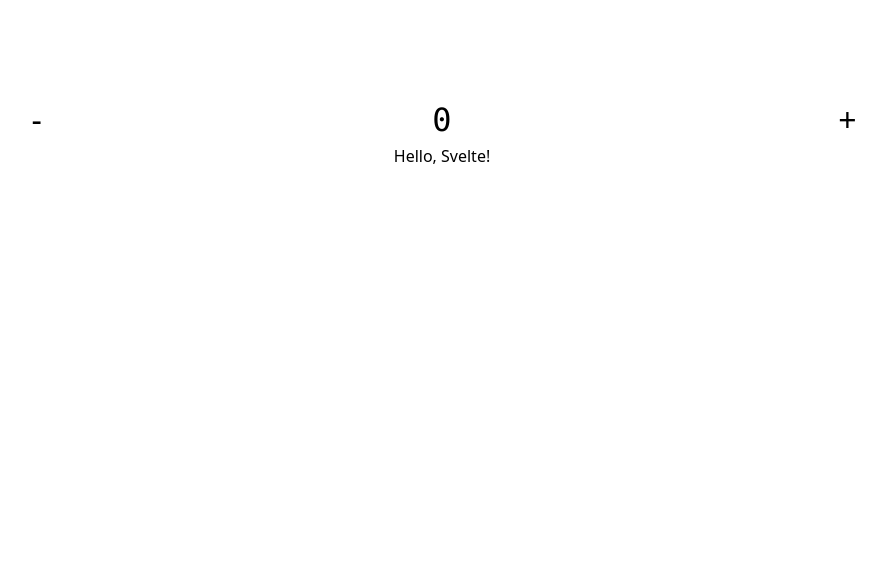
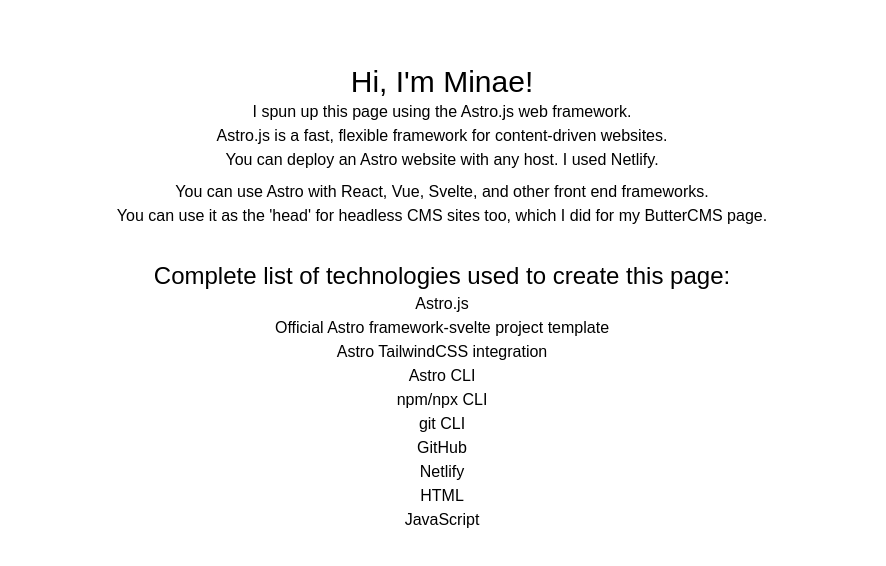
Before and after one commit to minaelee/astro-svelte, an Astro site: page / in a window 1280 px wide. Shown: the whole page, without its empty margins (198-1084 px from the left). Built offline with nearby package versions, Linux system fonts and the light colour scheme; Astro itself is replaced by a stand-in of ours.

Commit message:
update index

```diff
--- /dev/null
+++ b/global.css
@@ -0,0 +1,7 @@
+@font-face {
+  font-family: 'SourceSansPro';
+  src: url('/fonts/SourceSansPro-Regular') format('woff');
+  font-weight: normal;
+  font-style: normal;
+  font-display: swap;
+}
--- /dev/null
+++ b/src/components/Intro.svelte
@@ -0,0 +1,41 @@
+<!-- <script lang="ts">
+	let count = 0;
+
+	function add() {
+		count += 1;
+	}
+
+	function subtract() {
+		count -= 1;
+	}
+</script> -->
+
+<!-- <div class="counter">
+	<button on:click={subtract}>-</button>
+	<pre>{count}</pre>
+	<button on:click={add}>+</button>
+</div> -->
+<div class="message mx-10">
+	<slot />
+</div>
+
+<style>
+	/* .counter {
+		display: grid;
+		font-size: 2em;
+		grid-template-columns: repeat(3, minmax(0, 1fr));
+		margin-top: 2em;
+		place-items: center;
+	} */
+
+	.message {
+		text-align: center;
+		font-family: 'SourceSansPro', sans-serif;
+		margin-bottom: 2rem;
+
+		/* display: block;
+		margin-left: auto;
+		margin-right: auto; */
+	}
+
+</style>
--- /dev/null
+++ b/src/components/TechsUsed.svelte
@@ -0,0 +1,20 @@
+
+<div class="message mx-10">
+	<slot />
+</div>
+
+<style>
+	/* .counter {
+		display: grid;
+		font-size: 2em;
+		grid-template-columns: repeat(3, minmax(0, 1fr));
+		margin-top: 2em;
+		place-items: center;
+	} */
+
+	.message {
+		text-align: center;
+		font-family: 'SourceSansPro', sans-serif;
+	}
+
+</style>
--- a/src/pages/index.astro
+++ b/src/pages/index.astro
@@ -1,33 +1,108 @@
 ---
 // Component Imports
-import Counter from '../components/Counter.svelte';
-
-// Full Astro Component Syntax:
-// https://docs.astro.build/basics/astro-components/
+import Intro from '../components/Intro.svelte';
+import TechsUsed from '../components/TechsUsed.svelte';
 ---
 
-<html lang="en">
+<html lang='en'>
     <head>
-		<meta charset="utf-8" />
-		<meta name="viewport" content="width=device-width" />
-		<meta name="generator" content={Astro.generator} />
-		<link rel="icon" type="image/svg+xml" href="/favicon.svg" />
+        <meta charset='utf-8' />
+        <meta name='viewport' content='width=device-width' />
+        <meta name='generator' content={Astro.generator} />
+        <link rel='icon' type='image/svg+xml' href='/favicon.svg' />
         <style>
             html,
             body {
-				font-family: system-ui;
-				margin: 0;
+                padding: 2rem;
+                a:hover {
+                    color: white;
+                    background-color: black;
                 }
-			body {
-				padding: 2rem;
             }
+						/* img {
+							height: 20em;
+							padding-bottom: 2em;
+						} */
         </style>
     </head>
     <body>
         <main>
-			<Counter client:visible>
-				<h1>Hello, Svelte!</h1>
-			</Counter>
+            <!-- <Counter client:visible>
+      </Counter> -->
+            <Intro>
+							<h1 class="text-3xl">Hi, I'm Minae!</h1>
+                <!-- <img
+                    src='hi.webp'
+                    alt="A cartoon image of a woman with dark hair in a long braid, next to a speech balloon containing the words 'Hi, I'm Minae!' and a hand-waving emoticon"
+                /> -->
+                <p>
+                    I spun up this page using the <a href='https://astro.build'
+                        >Astro.js</a
+                    > web framework.
+                </p>
+                <p>
+                    <a href='https://astro.build'>Astro.js</a> is a fast, flexible framework
+                    for content-driven websites.<br />You can deploy an Astro website
+                    with any host. I used <a href='https://netlify.com'>Netlify</a>.
+                </p>
+                <p class='mt-2'>
+                    You can use Astro with React, Vue, Svelte, and other front end
+                    frameworks.<br />
+                    You can use it as the 'head' for headless CMS sites too, which I did
+                    for my <a href='minae.vercel.com'>ButterCMS page</a>.
+                </p>
+                <p class='mt-2'></p>
+            </Intro>
+            <TechsUsed>
+                <div>
+                    <h2 class='text-2xl'>
+                        Complete list of technologies used to create this page:
+                    </h2>
+                    <ul>
+                        <li>
+                            <a href='https://astro.build'>Astro.js</a>
+                        </li>
+                        <li>
+                            Official Astro <a
+                                href='https://github.com/withastro/astro/tree/main/examples/framework-svelte'
+                                >framework-svelte project template</a
+                            >
+                        </li>
+                        <li>
+                            Astro <a
+                                href='https://docs.astro.build/en/guides/integrations-guide/tailwind/'
+                                >TailwindCSS integration</a
+                            >
+                        </li>
+                        <li>
+                            <a
+                                href='https://docs.astro.build/en/reference/cli-reference/'
+                                >Astro CLI</a
+                            >
+                        </li>
+                        <li>
+                            <a href='https://docs.npmjs.com/cli/'>npm/npx CLI</a>
+                        </li>
+                        <li>
+                            <a
+                                href='https://git-scm.com/book/en/v2/Getting-Started-The-Command-Line'
+                                >git CLI</a>
+                        </li>
+                        <li><a href='https://github.com'>GitHub</a></li>
+                        <li><a href='https://netlify.com'>Netlify</a></li>
+                        <li>
+                            <a
+                                href='https://developer.mozilla.org/en-US/docs/Web/HTML'
+                                >HTML</a>
+                        </li>
+                        <li>
+                            <a
+                                href='https://developer.mozilla.org/en-US/docs/Web/JavaScript'
+                                >JavaScript</a>
+                        </li>
+                    </ul>
+                </div>
+            </TechsUsed>
         </main>
     </body>
 </html>
```
Also changed, not shown: public/fonts/SourceSansPro-Regular.ttf.woff2 (added), public/fonts/SourceSansPro-Regular.woff2 (added), public/fonts/SourceSansPro-Semibold.ttf.woff2 (added), public/hi.webp (added). Lines whose indentation alone changed are shown as unchanged.
